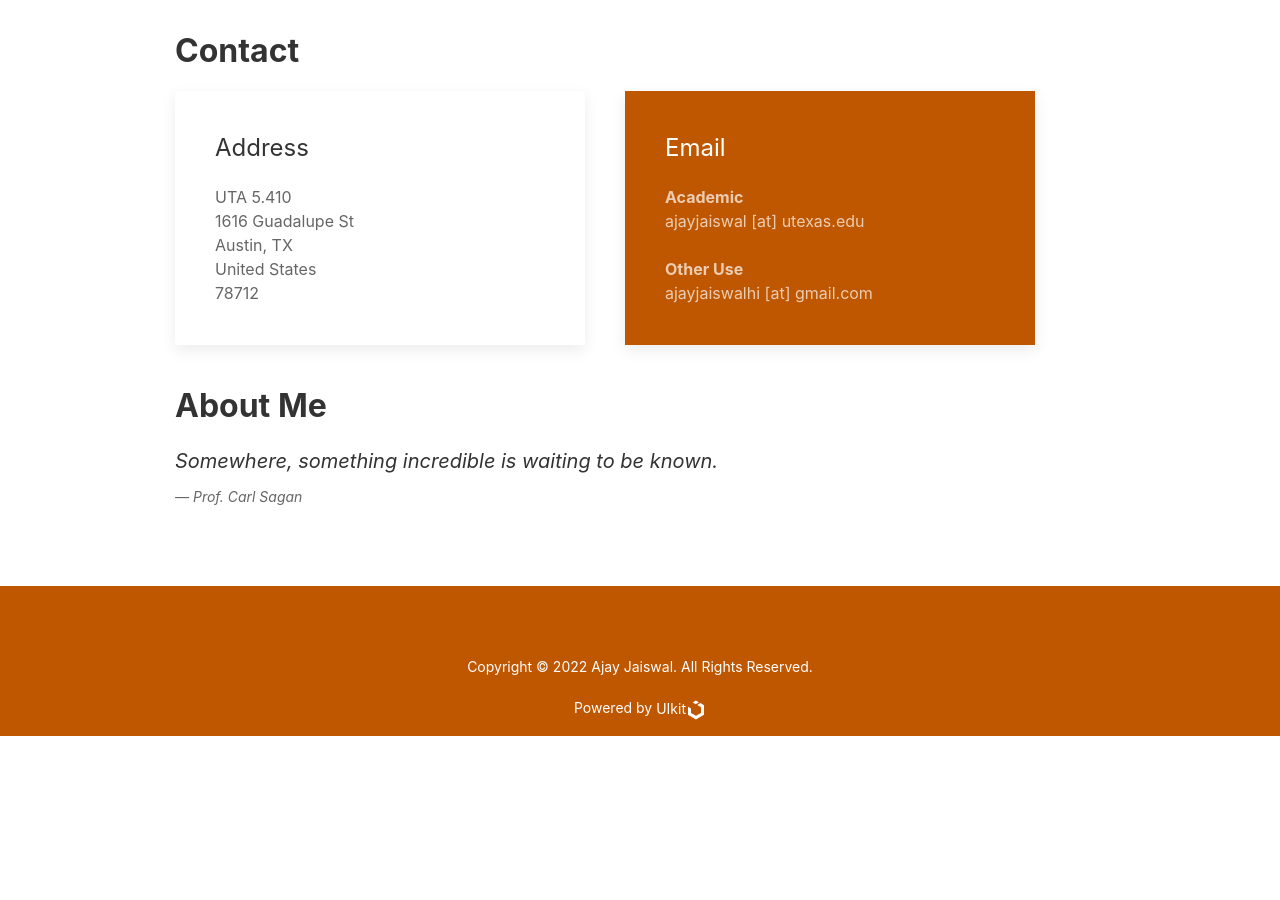
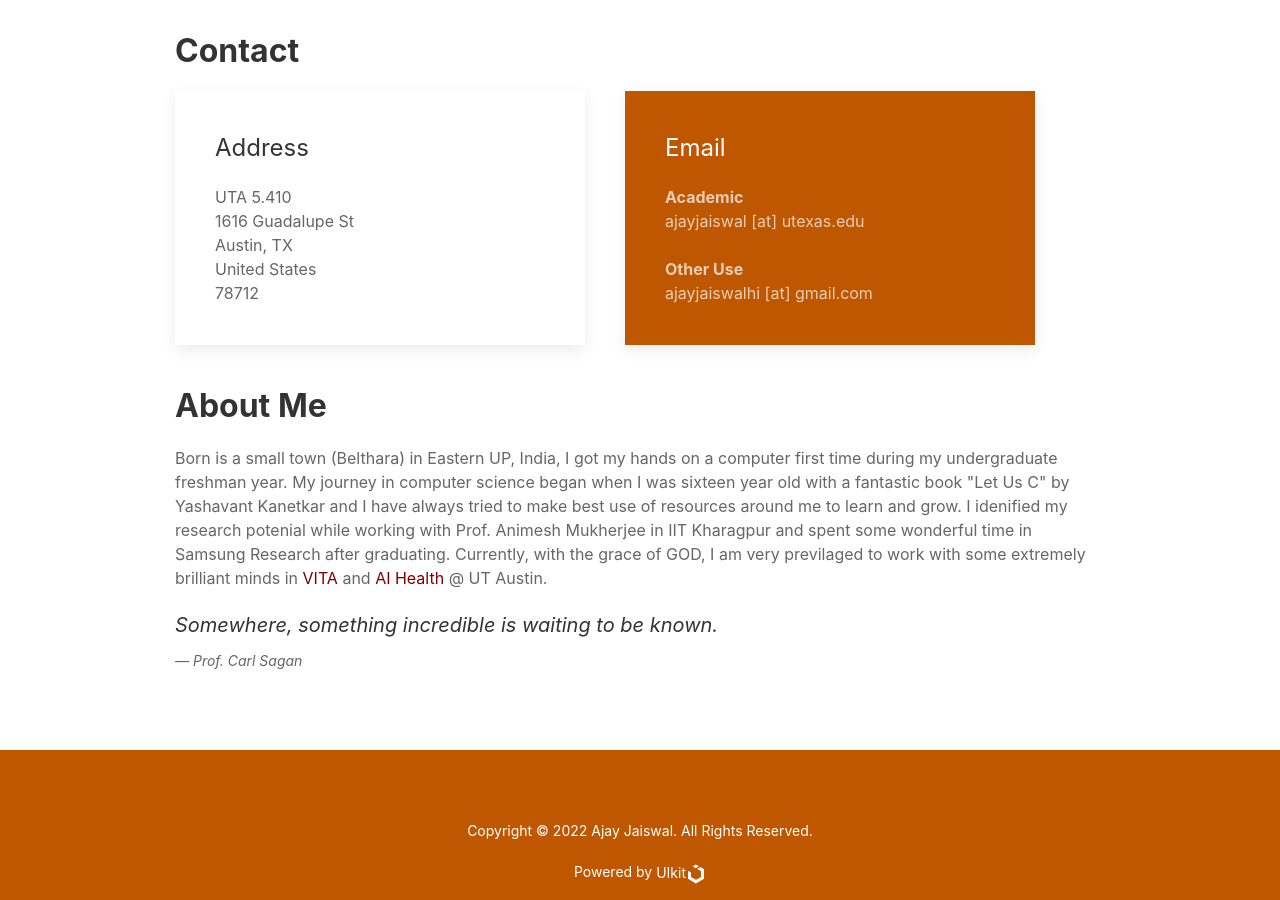
Before and after one commit to Ajay1994/ajay1994.github.io, a Jekyll site: the page index.html, which Jekyll copies as it is, in a window 1280 px wide and 900 px high, scrolled down 1575 px. Built offline with Jekyll 4.4.1, drawn with Linux system fonts in a browser that asks for light colours; nearby versions of some CDN libraries; before the commit the page ends 2311 px from its top, so only the background shows below that.

Commit message:
Update index.html

```diff
--- a/index.html
+++ b/index.html
@@ -199,6 +199,12 @@
 
             <p id="bio", class="uk-h2 uk-text-bold">About Me</p>
             <article class="uk-article">
+		Born is a small town (Belthara) in Eastern UP, India, I got my hands on a computer first time during my undergraduate freshman year.
+		My journey in computer science began when I was sixteen year old with a fantastic book "Let Us C" by Yashavant Kanetkar and I have
+		always tried to make best use of resources around me to learn and grow. I idenified my research potenial while working with Prof. Animesh
+		Mukherjee in IIT Kharagpur and spent some wonderful time in Samsung Research after graduating. Currently, with the grace of GOD, I am very previlaged
+		to work with some extremely brilliant minds in <a href = "https://vita-group.github.io/" style="color:#800000">VITA</a>
+		and  <a href = "https://aihealth.ischool.utexas.edu/" style="color:#800000">AI Health </a> @ UT Austin.
                 <blockquote cite="#">
                     <p class="uk-margin-small-bottom">Somewhere, something incredible is waiting to be known.</p>
                     <footer><cite>Prof. Carl Sagan</cite></footer>
```
